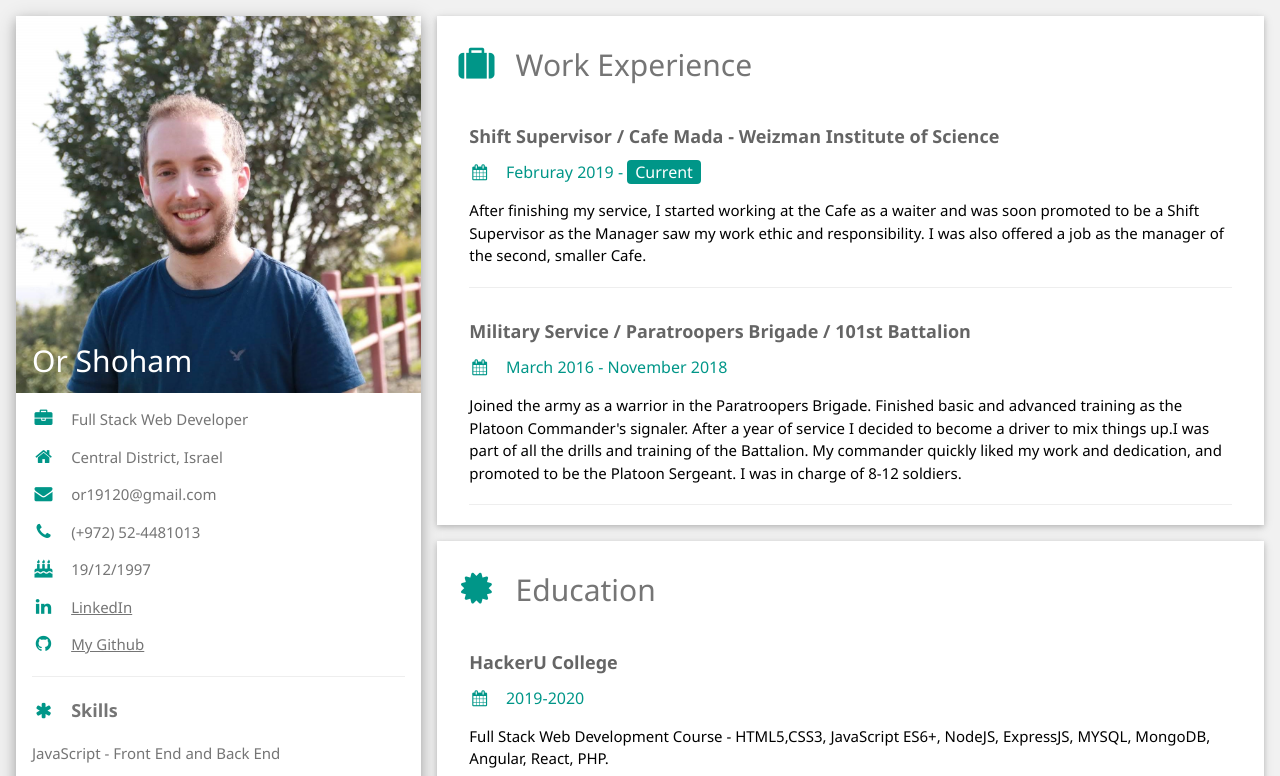
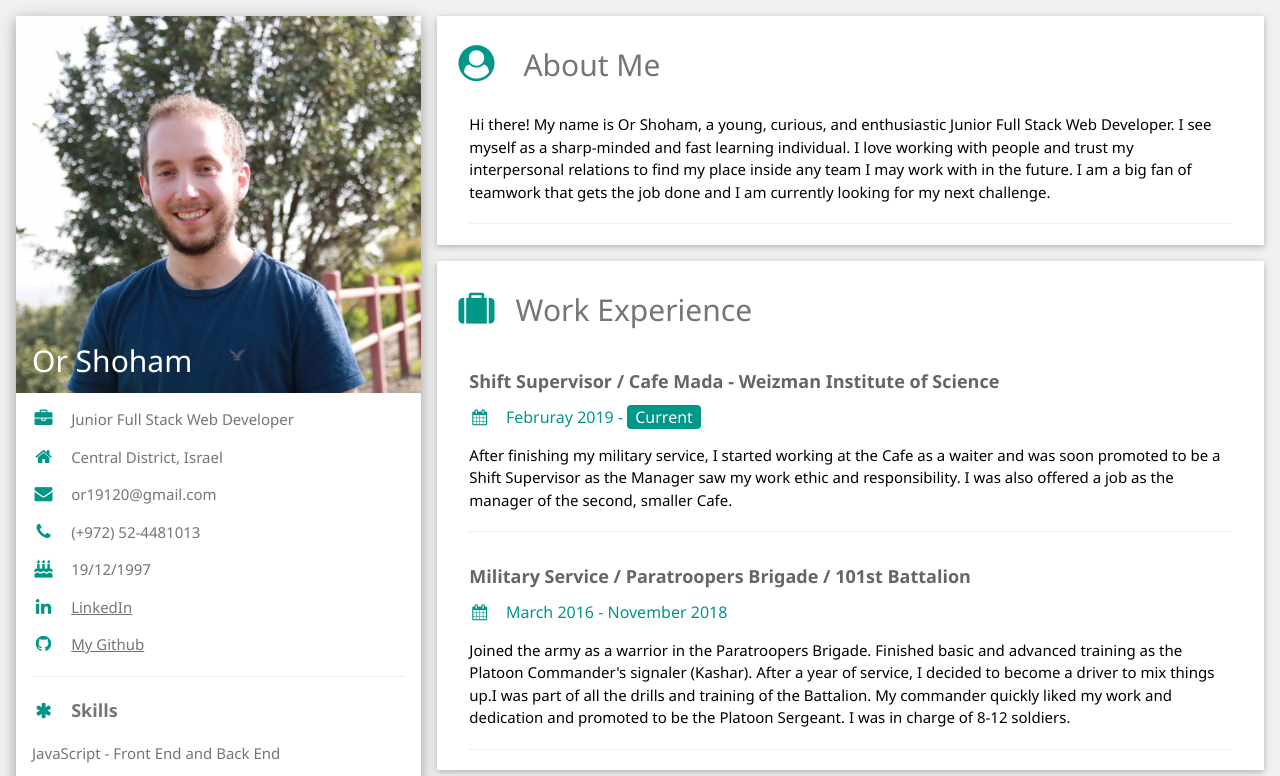
Before and after one commit to or19120/resume, a plain HTML site: page index.html in a window 1280 px wide. Shown: the top 776 px of the page. Drawn offline with nearby package versions, Linux system fonts and the light colour scheme.

Commit message:
added about me section

```diff
--- a/index.html
+++ b/index.html
@@ -45,7 +45,7 @@
                 <i
                   class="fa fa-briefcase fa-fw w3-margin-right w3-large w3-text-teal"
                 ></i
-                >Full Stack Web Developer
+                >Junior Full Stack Web Developer
               </p>
               <p>
                 <i
@@ -167,6 +167,23 @@
         <!-- Right Column -->
         <div class="w3-twothird">
           <div class="w3-container w3-card w3-white w3-margin-bottom">
+            <h2 class="w3-text-gray w3-padding-16">
+              <i
+                class="fa fa-user-circle fa-fw w3-margin-right w3-xxlarge w3-text-teal"
+              ></i>
+              About Me
+            </h2>
+            <div class="w3-container">
+              Hi there! My name is Or Shoham, a young, curious, and enthusiastic
+              Junior Full Stack Web Developer. I see myself as a sharp-minded
+              and fast learning individual. I love working with people and trust
+              my interpersonal relations to find my place inside any team I may
+              work with in the future. I am a big fan of teamwork that gets the
+              job done and I am currently looking for my next challenge.
+              <hr />
+            </div>
+          </div>
+          <div class="w3-container w3-card w3-white w3-margin-bottom">
             <h2 class="w3-text-grey w3-padding-16">
               <i
                 class="fa fa-suitcase fa-fw w3-margin-right w3-xxlarge w3-text-teal"
@@ -186,10 +203,10 @@
                 <span class="w3-tag w3-teal w3-round">Current</span>
               </h6>
               <p>
-                After finishing my service, I started working at the Cafe as a
-                waiter and was soon promoted to be a Shift Supervisor as the
-                Manager saw my work ethic and responsibility. I was also offered
-                a job as the manager of the second, smaller Cafe.
+                After finishing my military service, I started working at the
+                Cafe as a waiter and was soon promoted to be a Shift Supervisor
+                as the Manager saw my work ethic and responsibility. I was also
+                offered a job as the manager of the second, smaller Cafe.
               </p>
               <hr />
             </div>
@@ -204,25 +221,14 @@
               <p>
                 Joined the army as a warrior in the Paratroopers Brigade.
                 Finished basic and advanced training as the Platoon Commander's
-                signaler. After a year of service I decided to become a driver
-                to mix things up.I was part of all the drills and training of
-                the Battalion. My commander quickly liked my work and
-                dedication, and promoted to be the Platoon Sergeant. I was in
+                signaler (Kashar). After a year of service, I decided to become
+                a driver to mix things up.I was part of all the drills and
+                training of the Battalion. My commander quickly liked my work
+                and dedication and promoted to be the Platoon Sergeant. I was in
                 charge of 8-12 soldiers.
               </p>
               <hr />
             </div>
-            <!-- <div class="w3-container">
-              <h5 class="w3-opacity">
-                <b>Graphic Designer / designsomething.com</b>
-              </h5>
-              <h6 class="w3-text-teal">
-                <i class="fa fa-calendar fa-fw w3-margin-right"></i>Jun 2010 -
-                Mar 2012
-              </h6>
-              <p>Lorem ipsum dolor sit amet, consectetur adipisicing elit.</p>
-              <br />
-            </div> -->
           </div>
 
           <div class="w3-container w3-card w3-white">
```
